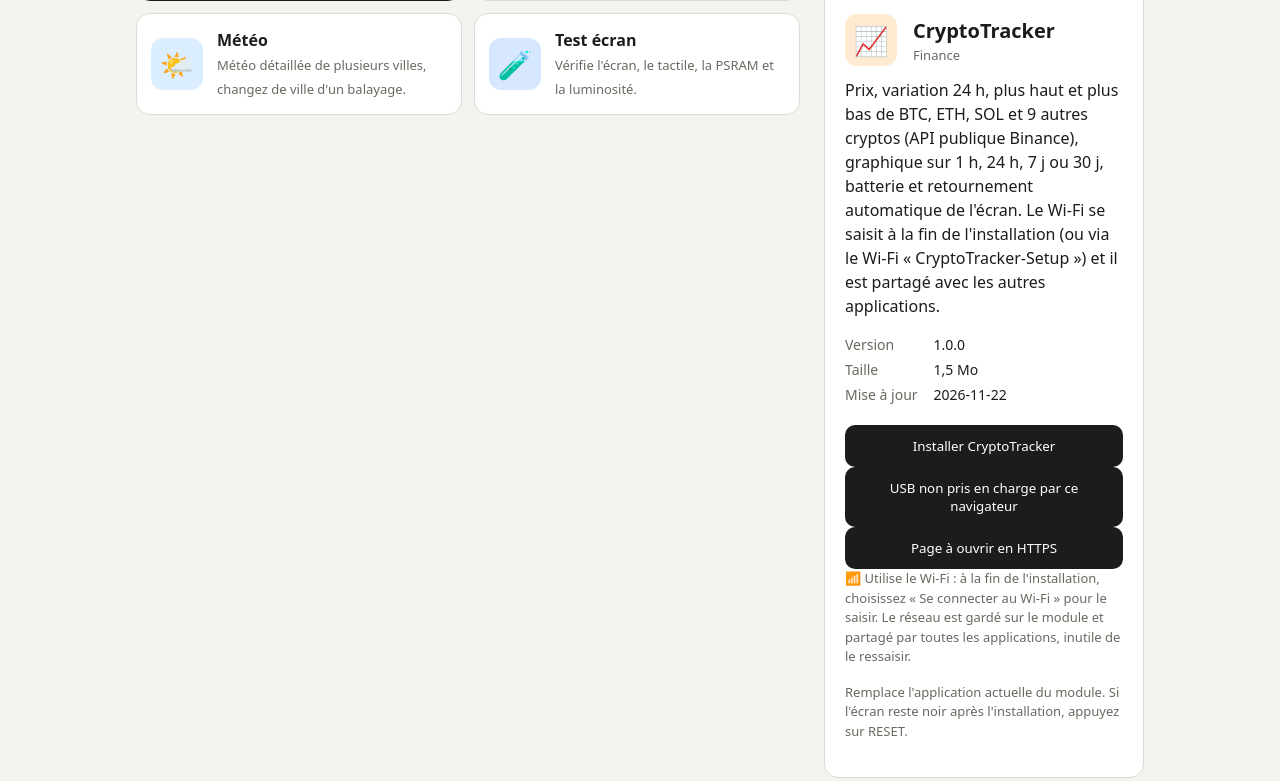
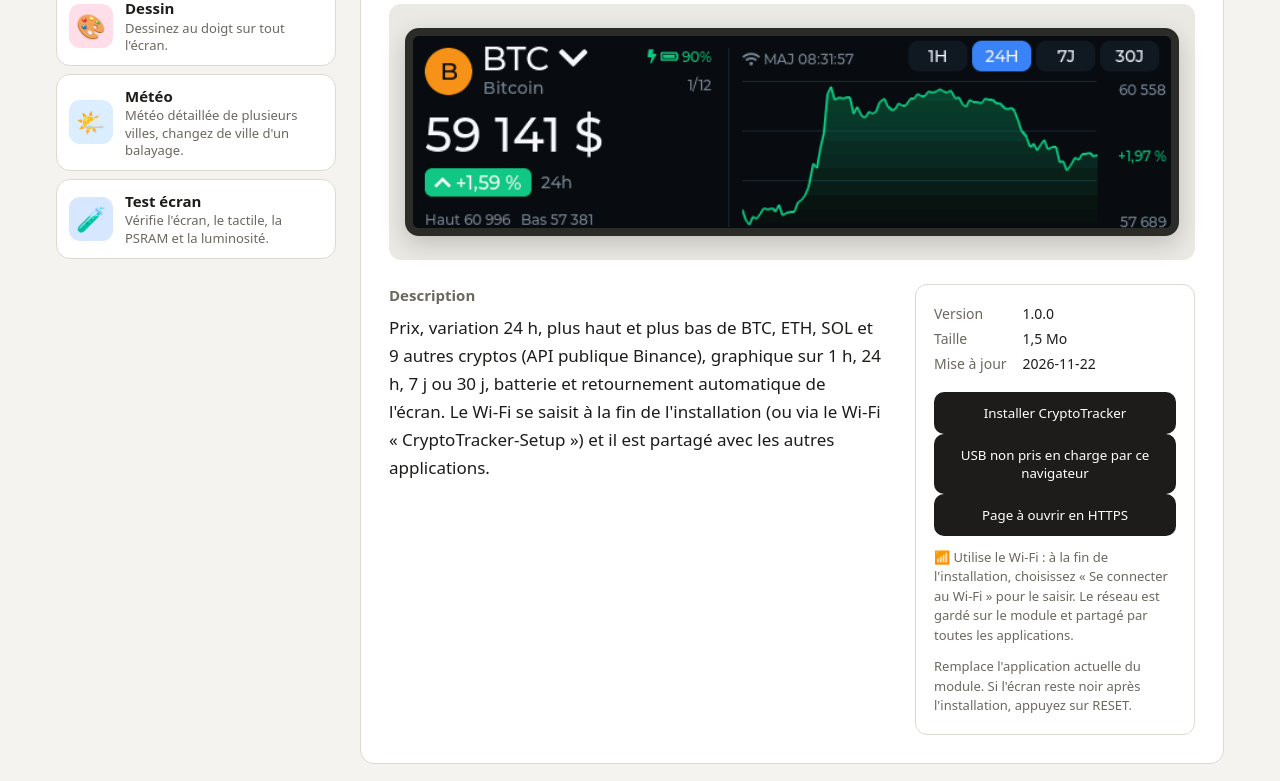
Before and after one commit to korderos/esp32-s3-appstore, a plain HTML site: page docs/index.html in a window 1280 px wide. Shown: the part 223-1004 px from the top of the page. Drawn offline with Linux system fonts and the light colour scheme.

Commit message:
Appstore : liste verticale et grande fiche avec capture en grand
Co-Authored-By: Claude Opus 5.5 <noreply@anthropic.com>

```diff
--- a/docs/index.html
+++ b/docs/index.html
@@ -46,7 +46,7 @@
     margin: 0; background: var(--bg); color: var(--text);
     font: 16px/1.5 system-ui, -apple-system, "Segoe UI", Roboto, sans-serif;
   }
-  .wrap { max-width: 1040px; margin: 0 auto; padding: 32px 16px 64px; }
+  .wrap { max-width: 1200px; margin: 0 auto; padding: 32px 16px 64px; }
   header { display: flex; flex-wrap: wrap; align-items: end; justify-content: space-between; gap: 16px; margin-bottom: 28px; }
   h1 { font-size: 28px; line-height: 1.2; margin: 0 0 4px; letter-spacing: -0.01em; }
   .sub { color: var(--muted); margin: 0; }
@@ -55,40 +55,55 @@
   .warn { background: var(--warn-bg); color: var(--warn-text); border-radius: var(--radius); padding: 12px 16px; margin-bottom: 24px; font-size: 15px; }
   .warn[hidden] { display: none; }
 
-  .layout { display: grid; grid-template-columns: minmax(0, 1fr) 320px; gap: 24px; align-items: start; }
-  @media (max-width: 820px) { .layout { grid-template-columns: 1fr; } }
+  /* liste verticale à gauche, fiche détaillée à droite */
+  .layout { display: grid; grid-template-columns: 280px minmax(0, 1fr); gap: 24px; align-items: start; }
+  @media (max-width: 860px) { .layout { grid-template-columns: 1fr; } }
 
-  .grid { display: grid; grid-template-columns: repeat(auto-fill, minmax(220px, 1fr)); gap: 12px; }
+  .grid { display: flex; flex-direction: column; gap: 8px; position: sticky; top: 16px; }
+  @media (max-width: 860px) { .grid { position: static; } }
   .card {
-    display: flex; gap: 14px; align-items: center; text-align: left; width: 100%;
+    display: flex; gap: 12px; align-items: center; text-align: left; width: 100%;
     background: var(--surface); color: inherit; border: 1px solid var(--line);
-    border-radius: var(--radius); padding: 14px; cursor: pointer; font: inherit;
+    border-radius: var(--radius); padding: 10px 12px; cursor: pointer; font: inherit;
   }
   .card:hover { border-color: var(--muted); }
   .card[aria-pressed="true"] { border-color: var(--text); box-shadow: inset 0 0 0 1px var(--text); }
   .card:focus-visible { outline: 2px solid var(--text); outline-offset: 2px; }
-  .icon { flex: none; width: 52px; height: 52px; border-radius: 12px; display: grid; place-items: center; font-size: 28px; }
-  .card b { display: block; font-size: 16px; }
-  .card small { color: var(--muted); font-size: 13px; }
+  .icon { flex: none; width: 44px; height: 44px; border-radius: 11px; display: grid; place-items: center; font-size: 24px; }
+  .card b { display: block; font-size: 15px; }
+  .card small { color: var(--muted); font-size: 13px; line-height: 1.35; display: block; }
 
-  .detail { background: var(--surface); border: 1px solid var(--line); border-radius: var(--radius); padding: 20px; position: sticky; top: 16px; }
-  .detail .head { display: flex; gap: 16px; align-items: center; margin-bottom: 12px; }
-  .detail h2 { margin: 0; font-size: 20px; }
-  .meta { color: var(--muted); font-size: 13px; }
-  .detail p { margin: 0 0 16px; }
+  .detail { background: var(--surface); border: 1px solid var(--line); border-radius: var(--radius); padding: 24px 28px 28px; min-width: 0; }
+  @media (max-width: 560px) { .detail { padding: 18px 16px 20px; } }
+  .detail .head { display: flex; gap: 16px; align-items: center; margin-bottom: 20px; }
+  .detail .head .icon { width: 60px; height: 60px; border-radius: 14px; font-size: 32px; }
+  .detail h2 { margin: 0; font-size: 26px; line-height: 1.2; }
+  .meta { color: var(--muted); font-size: 14px; }
+
+  /* capture d'écran en grand, dans un cadre façon module */
+  .stage { background: var(--surface-2); border-radius: 12px; padding: 24px 16px; margin-bottom: 24px; display: grid; justify-items: center; gap: 14px; }
   .device {
-    width: 72px; height: 228px; margin: 0 auto 20px; border-radius: 12px; background: var(--device);
-    border: 5px solid var(--surface-2); display: grid; place-items: center; font-size: 30px;
+    border-radius: 14px; background: var(--device); border: 8px solid #2b2b28; box-shadow: 0 8px 24px rgb(0 0 0 / .18);
+    display: grid; place-items: center; font-size: 44px; overflow: hidden;
+    width: 110px; aspect-ratio: 172 / 640;
   }
-  .device.shot { padding: 0; overflow: hidden; font-size: 0; height: auto; aspect-ratio: 172 / 640; cursor: zoom-in; }
-  .device.shot.wide { width: 100%; max-width: 288px; aspect-ratio: 640 / 172; }
-  .device img { width: 100%; height: 100%; object-fit: cover; display: block; image-rendering: auto; }
-  .shots { display: flex; gap: 6px; justify-content: center; flex-wrap: wrap; margin: -10px 0 18px; }
+  .device.wide { width: min(100%, 816px); aspect-ratio: 640 / 172; }
+  @media (max-width: 560px) { .stage { padding: 14px 6px; } .device { border-width: 5px; border-radius: 10px; } }
+  .device.shot { cursor: zoom-in; font-size: 0; }
+  .device.shot:not(.wide) { width: auto; height: min(640px, 72vh); }
+  .device img { width: 100%; height: 100%; object-fit: contain; display: block; }
+  .shots { display: flex; gap: 8px; justify-content: center; flex-wrap: wrap; }
   .shots[hidden] { display: none; }
-  .shots button { border: 2px solid transparent; border-radius: 6px; padding: 0; background: var(--device); cursor: pointer; line-height: 0; }
+  .shots button { border: 2px solid transparent; border-radius: 7px; padding: 0; background: var(--device); cursor: pointer; line-height: 0; }
   .shots button[aria-pressed="true"] { border-color: var(--text); }
-  .shots img { height: 28px; border-radius: 4px; }
-  dl { display: grid; grid-template-columns: auto 1fr; gap: 4px 16px; font-size: 14px; margin: 0 0 20px; }
+  .shots img { height: 40px; border-radius: 5px; }
+
+  .body { display: grid; grid-template-columns: minmax(0, 1fr) 280px; gap: 32px; align-items: start; }
+  @media (max-width: 1000px) { .body { grid-template-columns: 1fr; gap: 20px; } }
+  .about h3 { font-size: 15px; margin: 0 0 8px; color: var(--muted); font-weight: 600; }
+  .about p { margin: 0; font-size: 17px; line-height: 1.65; max-width: 68ch; }
+  .side { border: 1px solid var(--line); border-radius: 12px; padding: 18px; }
+  dl { display: grid; grid-template-columns: auto 1fr; gap: 4px 16px; font-size: 14px; margin: 0 0 18px; }
   dt { color: var(--muted); }
   dd { margin: 0; font-variant-numeric: tabular-nums; overflow-wrap: anywhere; }
   .install {
@@ -96,7 +111,8 @@
     background: var(--accent); color: var(--accent-text); font: 600 16px/1.2 inherit; font-family: inherit;
   }
   .install:hover { opacity: .9; }
-  .hint { color: var(--muted); font-size: 13px; margin-top: 12px; }
+  .hint { color: var(--muted); font-size: 13px; margin: 12px 0 0; }
+  .hint[hidden] { display: none; }
   .empty { color: var(--muted); padding: 24px 0; }
 
   section.how { margin-top: 48px; }
@@ -123,9 +139,7 @@
   <div class="layout">
     <div class="grid" id="grid" role="list"><p class="empty">Chargement du catalogue…</p></div>
 
-    <aside class="detail" id="detail" aria-live="polite">
-      <div class="device" id="d-device"></div>
-      <div class="shots" id="d-shots" hidden></div>
+    <section class="detail" id="detail" aria-live="polite">
       <div class="head">
         <div class="icon" id="d-icon"></div>
         <div>
@@ -133,7 +147,16 @@
           <div class="meta" id="d-cat"></div>
         </div>
       </div>
+      <div class="stage">
+        <div class="device" id="d-device"></div>
+        <div class="shots" id="d-shots" hidden></div>
+      </div>
+      <div class="body">
+        <div class="about">
+          <h3>Description</h3>
           <p id="d-desc"></p>
+        </div>
+        <div class="side">
           <dl>
             <dt>Version</dt><dd id="d-version"></dd>
             <dt>Taille</dt><dd id="d-size"></dd>
@@ -144,9 +167,11 @@
             <span slot="unsupported"><button class="install" disabled>USB non pris en charge par ce navigateur</button></span>
             <span slot="not-allowed"><button class="install" disabled>Page à ouvrir en HTTPS</button></span>
           </esp-web-install-button>
-      <p class="hint" id="d-wifi" hidden>📶 Utilise le Wi-Fi : à la fin de l'installation, choisissez « Se connecter au Wi-Fi » pour le saisir. Le réseau est gardé sur le module et partagé par toutes les applications, inutile de le ressaisir.</p>
+          <p class="hint" id="d-wifi" hidden>📶 Utilise le Wi-Fi : à la fin de l'installation, choisissez « Se connecter au Wi-Fi » pour le saisir. Le réseau est gardé sur le module et partagé par toutes les applications.</p>
           <p class="hint">Remplace l'application actuelle du module. Si l'écran reste noir après l'installation, appuyez sur RESET.</p>
-    </aside>
+        </div>
+      </div>
+    </section>
   </div>
 
   <section class="how">
@@ -182,7 +207,7 @@
     img.onload = () => dev.classList.toggle("wide", img.naturalWidth > img.naturalHeight);
     img.src = src;
     dev.replaceChildren(img);
-    dev.className = "device shot";
+    dev.className = "device shot" + (dev.classList.contains("wide") ? " wide" : "");
     dev.onclick = () => window.open(src, "_blank");
     dev.title = "Agrandir";
     document.querySelectorAll("#d-shots button").forEach((b, j) => b.setAttribute("aria-pressed", j === i));
@@ -194,7 +219,7 @@
     const shots = app.screenshots || [];
     list.hidden = shots.length < 2;
     if (!shots.length) {
-      dev.className = "device";
+      dev.className = "device";  // sans capture : cadre portrait avec l'icône
       dev.onclick = null;
       dev.title = "";
       dev.textContent = app.icon || "📦";
```
Lines whose indentation alone changed are shown as unchanged.
